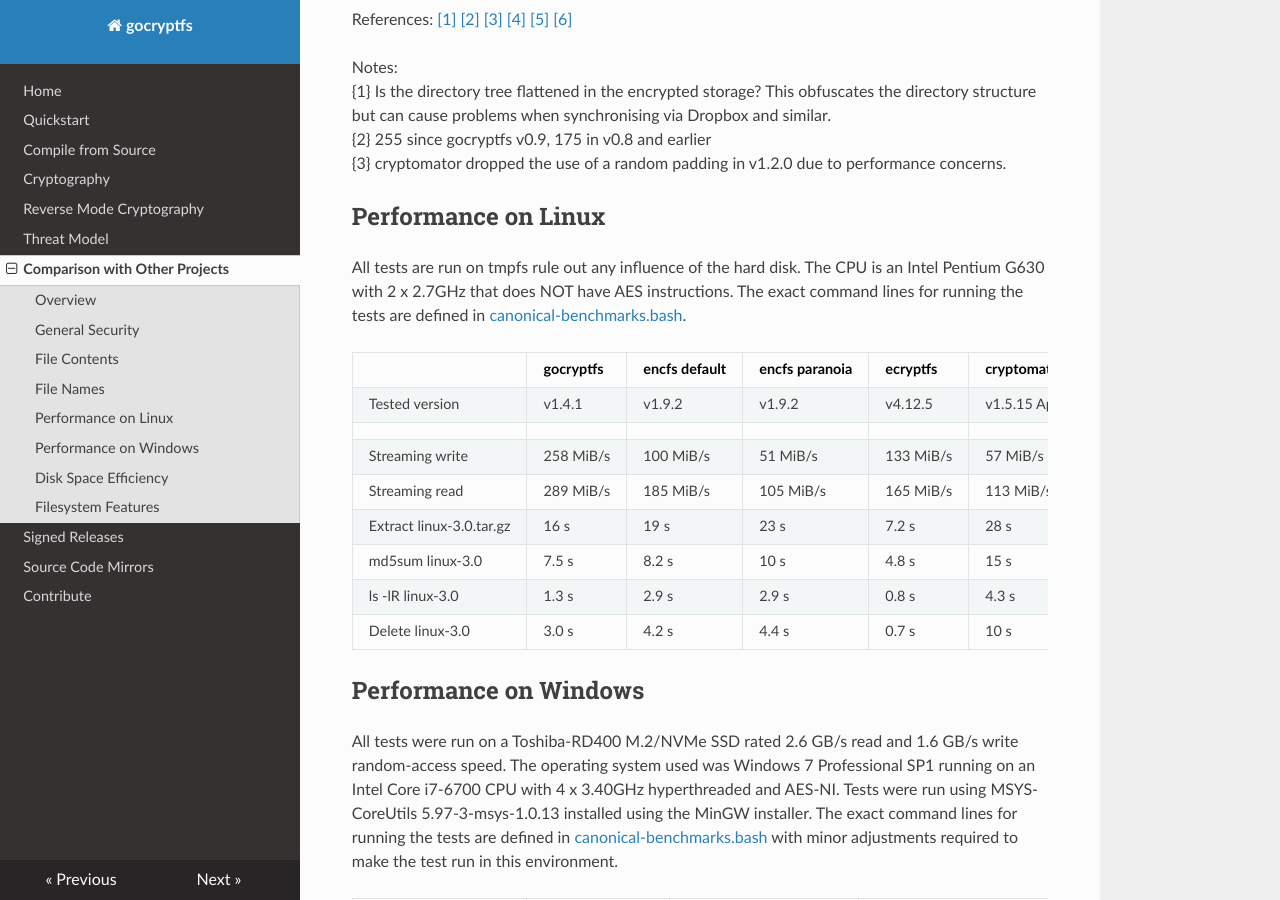
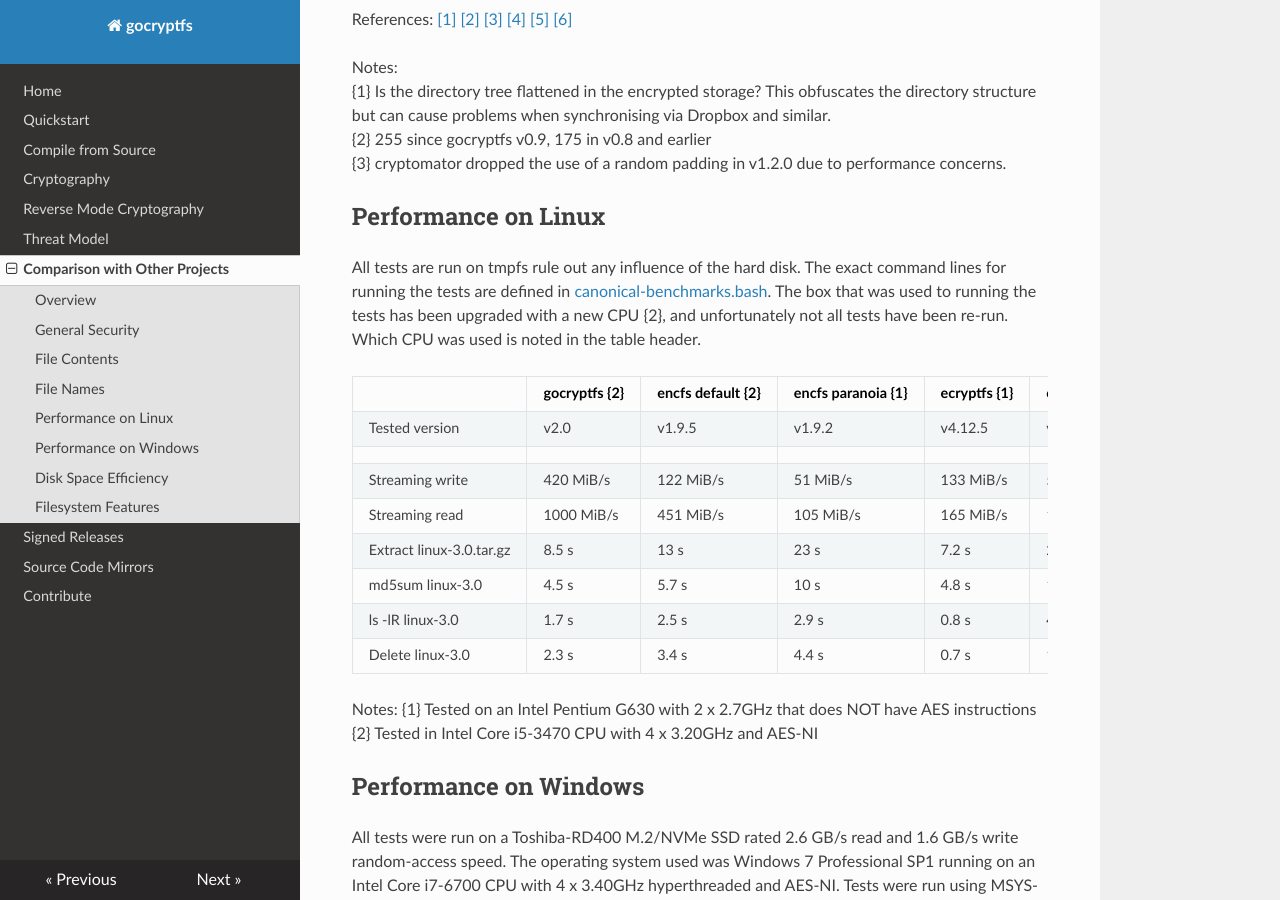
Before and after one commit to rfjakob/gocryptfs-website, an MkDocs documentation site: the page built from docs/comparison.md, in a window 1280 px wide and 900 px high, scrolled down 2014 px. Built offline with MkDocs 1.6.1, drawn with Linux system fonts in a browser that asks for light colours; nearby versions of some CDN libraries; old or Windows-style settings are respelled for this version of MkDocs.

Commit message:
Update encfs perf results

```diff
--- a/docs/comparison.md
+++ b/docs/comparison.md
@@ -195,21 +195,26 @@ Performance on Linux
 --------------------
 
 All tests are run on tmpfs rule out any influence of the hard disk.
-The CPU is an Intel Pentium G630 with 2 x 2.7GHz that does NOT have AES instructions.
 The exact command lines for running the tests are defined in
 [canonical-benchmarks.bash](https://github.com/rfjakob/gocryptfs/blob/f0e29d9b90b63d5fbe4164161ecb0e1035bb4af4/tests/canonical-benchmarks.bash).
+The box that was used to running the tests has been
+upgraded with a new CPU {2}, and unfortunately not all tests have been re-run.
+Which CPU was used is noted in the table header.
 
-|                          | gocryptfs | encfs default | encfs paranoia |  ecryptfs |  cryptomator  |      securefs      |        CryFS        |
+|                          | gocryptfs {2} | encfs default {2} | encfs paranoia {1} |  ecryptfs {1} | cryptomator {2} |  securefs {1}   |       CryFS {1}    |
 | ------------------------ | --------- | ------------- | -------------- | --------- | ------------- | ------------------ | ------------------- |
-| Tested version           | v1.4.1    | v1.9.2        | v1.9.2         | v4.12.5   | v1.5.15 AppImage FUSE | v0.7.3-30-g2596467 | v0.9.7-12-gd9634246 |
+| Tested version           | v2.0      | v1.9.5        | v1.9.2         | v4.12.5   | v1.5.15 AppImage FUSE | v0.7.3-30-g2596467 | v0.9.7-12-gd9634246 |
 |                          |           |               |                |           |               |                    |                     |
-| Streaming write          | 258 MiB/s | 100 MiB/s     | 51 MiB/s       | 133 MiB/s | 57 MiB/s      | 132 MiB/s          | 69 MiB/s            |
-| Streaming read           | 289 MiB/s | 185 MiB/s     | 105 MiB/s      | 165 MiB/s | 113 MiB/s     | 155 MiB/s          | 99 MiB/s            |
-| Extract linux-3.0.tar.gz | 16 s      | 19 s          | 23 s           | 7.2 s     | 28 s          | 14 s               | 41 s                |
-| md5sum linux-3.0         | 7.5 s     | 8.2 s         | 10 s           | 4.8 s     | 15 s          | 7.7 s              | 42 s                |
-| ls -lR linux-3.0         | 1.3 s     | 2.9 s         | 2.9 s          | 0.8 s     | 4.3 s         | 1.2 s              | 17 s                |
-| Delete linux-3.0         | 3.0 s     | 4.2 s         | 4.4 s          | 0.7 s     | 10 s          | 2.2 s              | 21 s                |
+| Streaming write          | 420 MiB/s | 122 MiB/s     | 51 MiB/s       | 133 MiB/s | 57 MiB/s      | 132 MiB/s          | 69 MiB/s            |
+| Streaming read           | 1000 MiB/s | 451 MiB/s    | 105 MiB/s      | 165 MiB/s | 113 MiB/s     | 155 MiB/s          | 99 MiB/s            |
+| Extract linux-3.0.tar.gz | 8.5 s     | 13 s          | 23 s           | 7.2 s     | 28 s          | 14 s               | 41 s                |
+| md5sum linux-3.0         | 4.5 s     | 5.7 s         | 10 s           | 4.8 s     | 15 s          | 7.7 s              | 42 s                |
+| ls -lR linux-3.0         | 1.7 s     | 2.5 s         | 2.9 s          | 0.8 s     | 4.3 s         | 1.2 s              | 17 s                |
+| Delete linux-3.0         | 2.3 s     | 3.4 s         | 4.4 s          | 0.7 s     | 10 s          | 2.2 s              | 21 s                |
 
+Notes:
+{1} Tested on an Intel Pentium G630 with 2 x 2.7GHz that does NOT have AES instructions<br>
+{2} Tested in Intel Core i5-3470 CPU with 4 x 3.20GHz and AES-NI<br>
 
 Performance on Windows
 ----------------------
```
